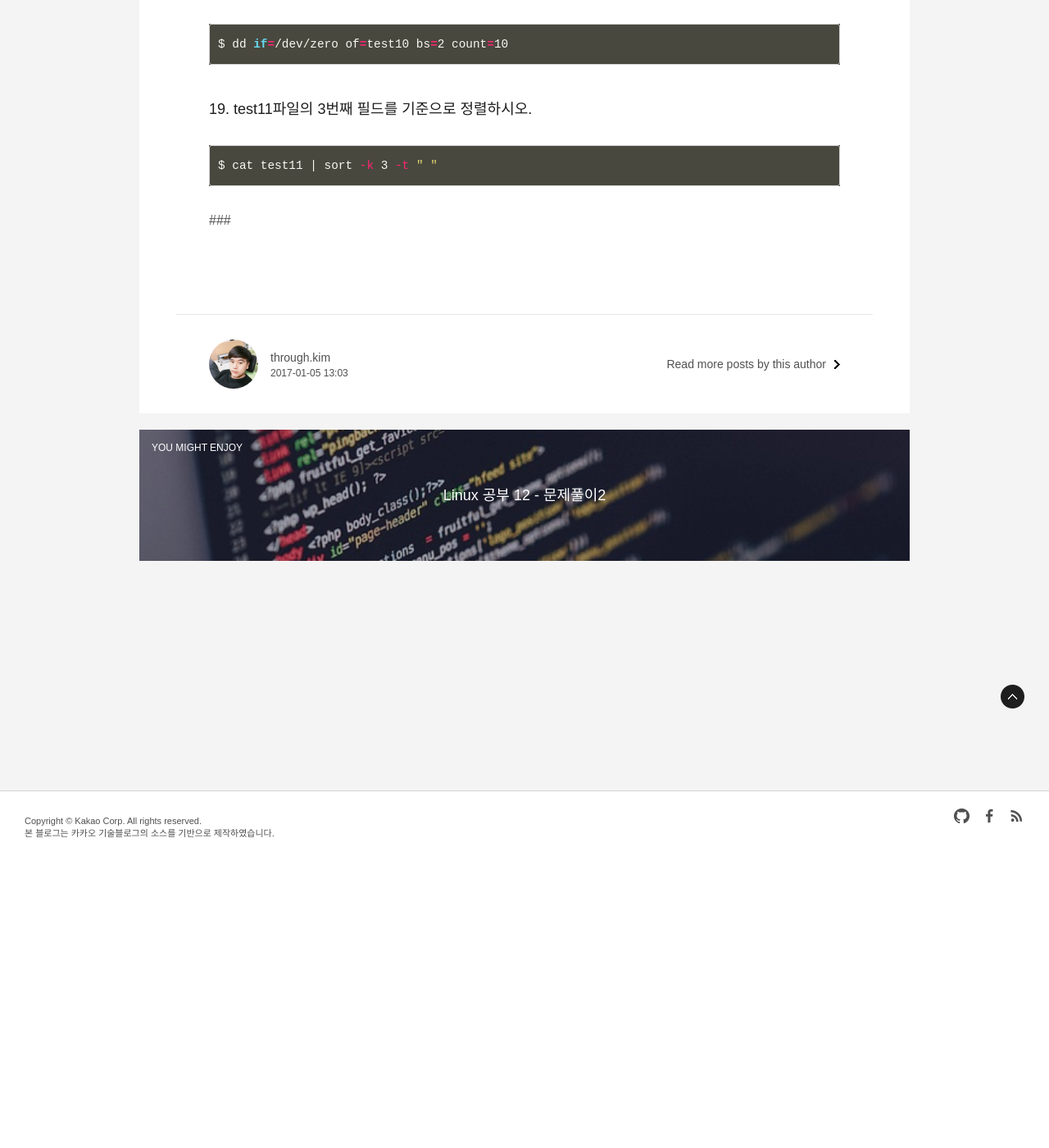
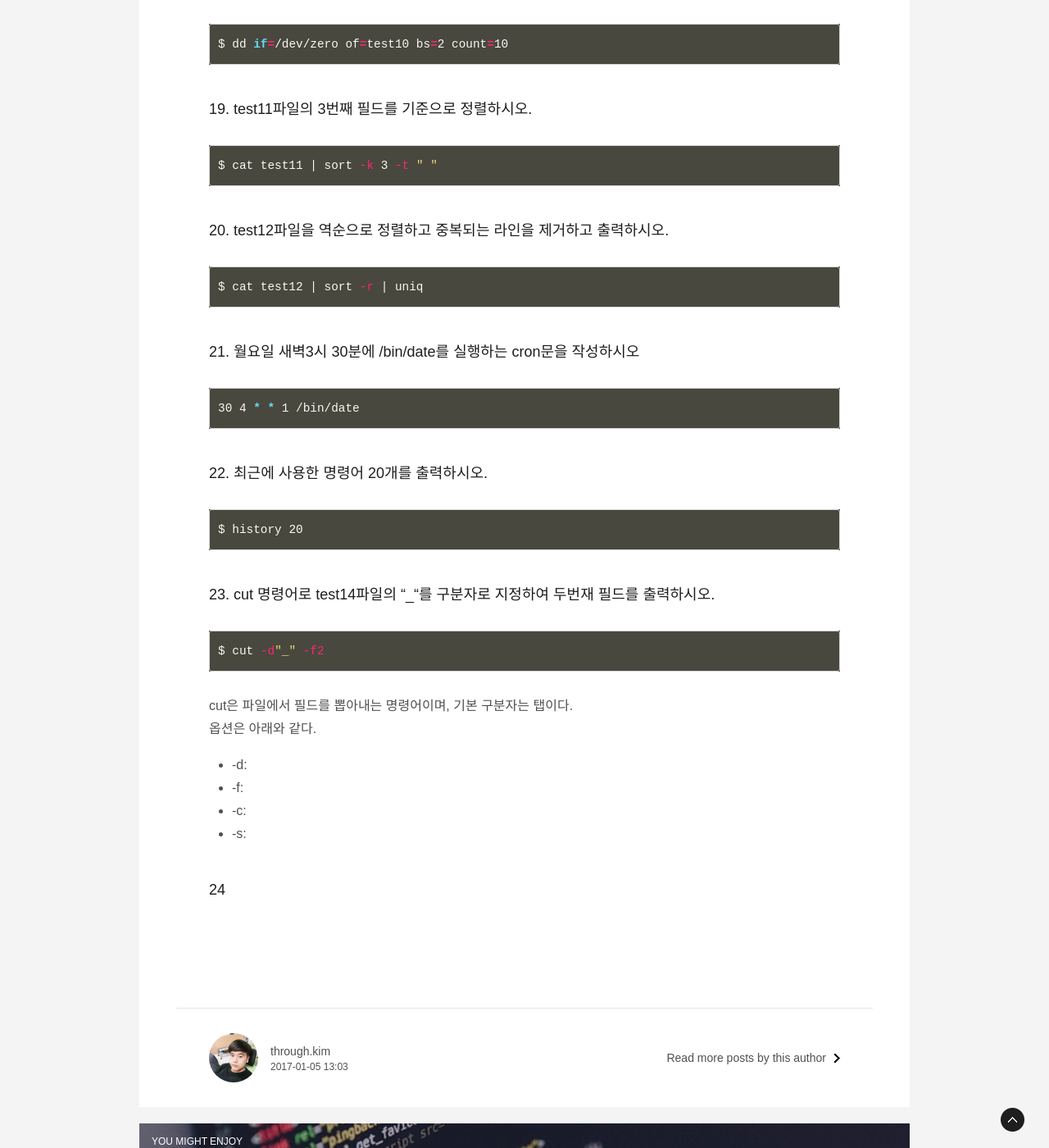
Before and after one commit to ThroughKim/throughkim.github.com, a Jekyll site: the page built from _posts/2017-01-05-linux-13.md, in a window 1280 px wide and 1400 px high, scrolled down 3351 px. Shown: the whole window at 82% size. Built offline with Jekyll 4.4.1, drawn with Linux system fonts in a browser that asks for light colours; some web fonts are replaced.

Commit message:
upload blog

````diff
--- a/_posts/2017-01-05-linux-13.md
+++ b/_posts/2017-01-05-linux-13.md
@@ -127,4 +127,36 @@ $ dd if=/dev/zero of=test10 bs=2 count=10
 $ cat test11 | sort -k 3 -t " "
 ```
 
-###
+### 20. test12파일을 역순으로 정렬하고 중복되는 라인을 제거하고 출력하시오.
+
+```bash
+$ cat test12 | sort -r | uniq
+```
+
+### 21. 월요일 새벽3시 30분에 /bin/date를 실행하는 cron문을 작성하시오
+
+```bash
+30 4 * * 1 /bin/date
+```
+
+### 22. 최근에 사용한 명령어 20개를 출력하시오.
+
+```bash
+$ history 20
+```
+
+### 23. cut 명령어로 test14파일의 "\_"를 구분자로 지정하여 두번재 필드를 출력하시오.
+
+```bash
+$ cut -d"_" -f2
+```
+
+cut은 파일에서 필드를 뽑아내는 명령어이며, 기본 구분자는 탭이다.
+옵션은 아래와 같다.
+
+- -d:
+- -f:
+- -c:
+- -s:
+
+### 24
````
